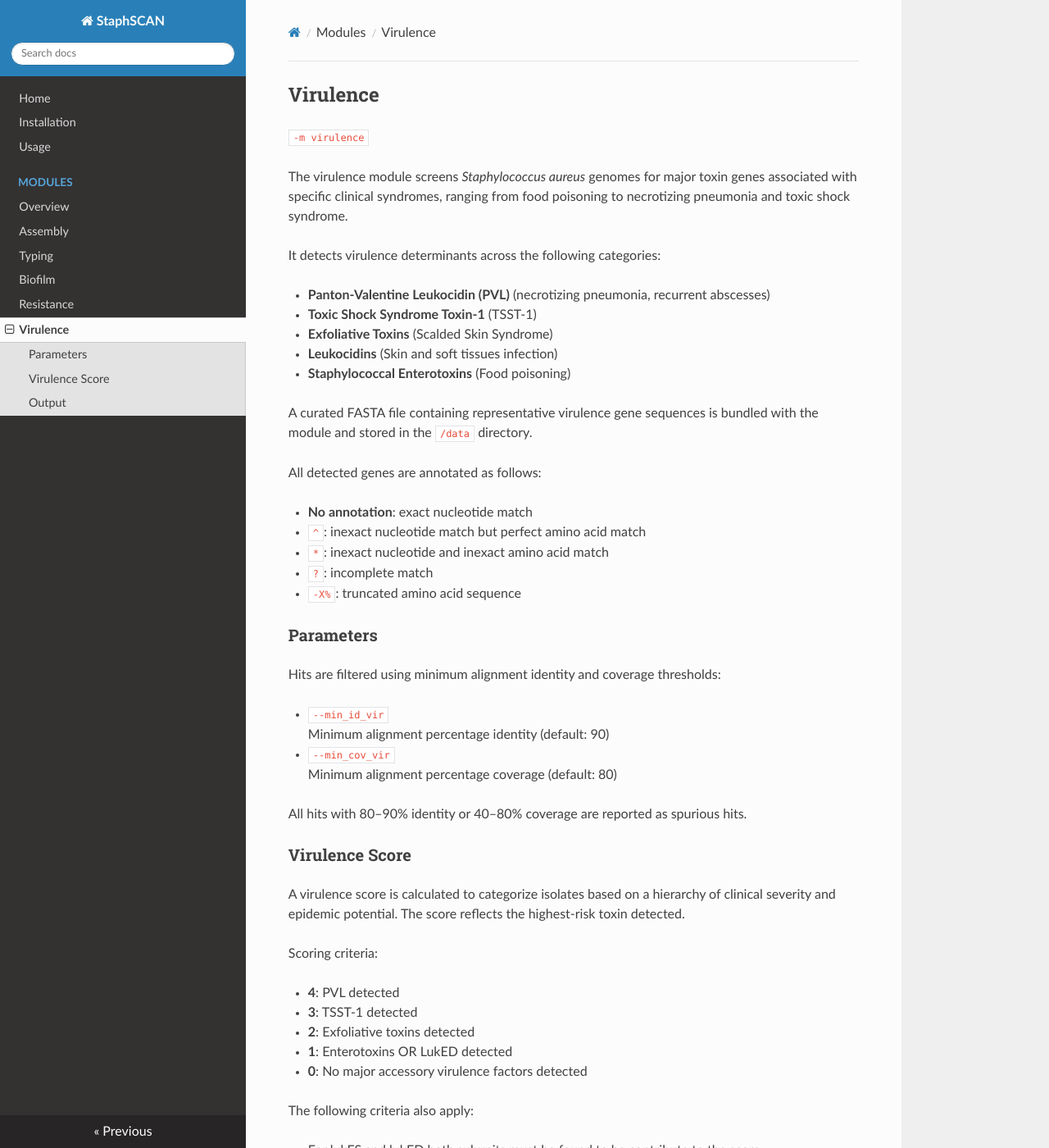
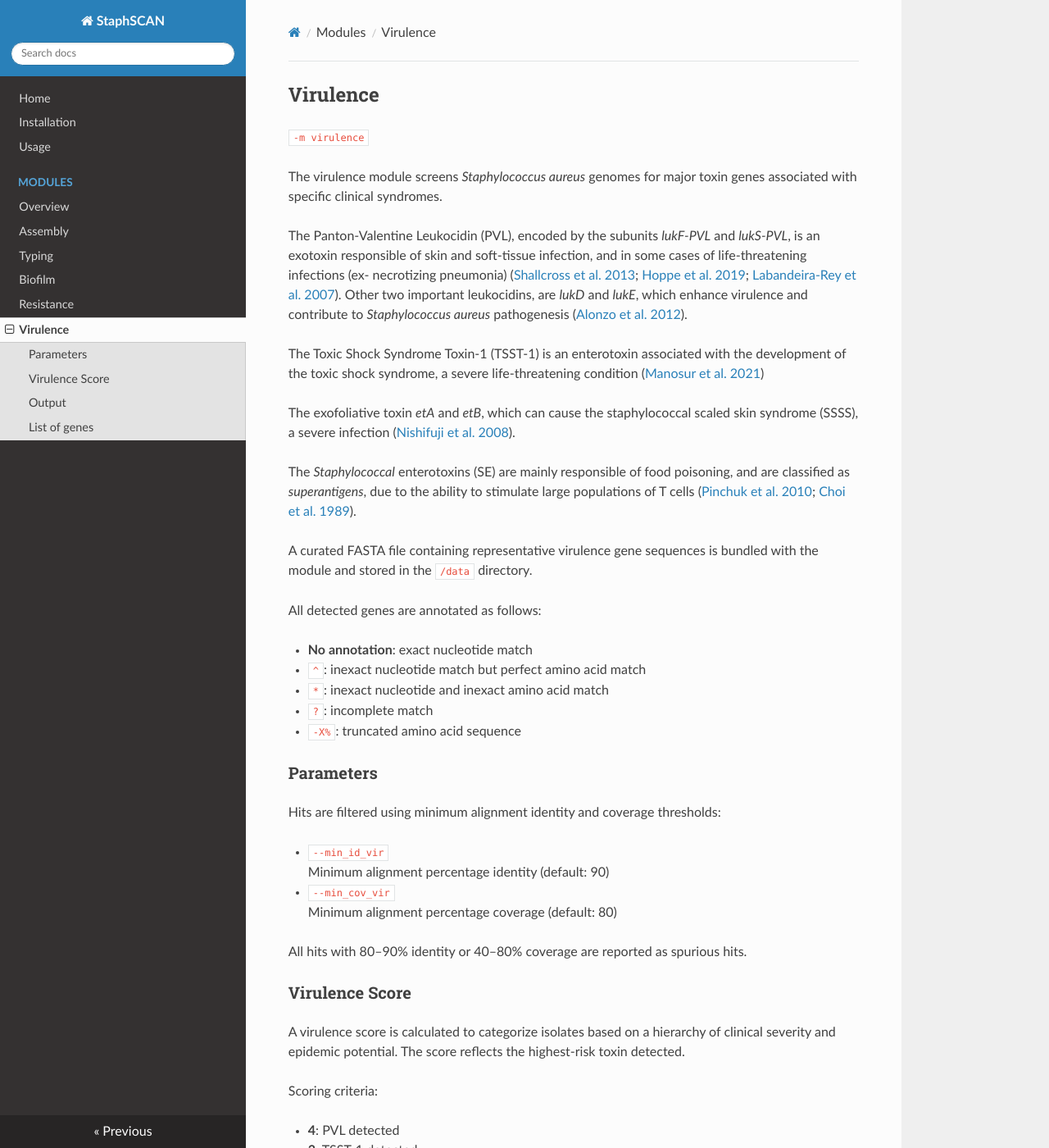
Before and after one commit to riccabolla/StaphSCAN, an MkDocs documentation site: the page built from docs/virulence.md, in a window 1280 px wide and 1400 px high. Shown: the whole window at 82% size. Built offline with MkDocs 1.6.1, drawn with Linux system fonts in a browser that asks for light colours; nearby versions of some CDN libraries; some of the changed text lies outside the part shown.

Commit message:
variants added and included gene references

```diff
--- a/docs/virulence.md
+++ b/docs/virulence.md
@@ -2,15 +2,17 @@
 
 ``-m virulence``
 
-The virulence module screens *Staphylococcus aureus* genomes for major toxin genes associated with specific clinical syndromes, ranging from food poisoning to necrotizing pneumonia and toxic shock syndrome.
+The virulence module screens *Staphylococcus aureus* genomes for major toxin genes associated with specific clinical syndromes.
 
-It detects virulence determinants across the following categories:
+The Panton-Valentine Leukocidin (PVL), encoded by the subunits *lukF-PVL* and *lukS-PVL*, is an exotoxin responsible of skin and soft-tissue infection, and in some cases of life-threatening infections (ex- necrotizing pneumonia) ([Shallcross et al. 2013](https://pmc.ncbi.nlm.nih.gov/articles/PMC3530297/); [Hoppe et al. 2019](https://pmc.ncbi.nlm.nih.gov/articles/PMC6756729/); [ Labandeira-Rey et al. 2007](https://pubmed.ncbi.nlm.nih.gov/17234914/)).
+Other two important leukocidins, are *lukD* and *lukE*, which enhance virulence and contribute to *Staphylococcus aureus* pathogenesis ([Alonzo et al. 2012](https://pubmed.ncbi.nlm.nih.gov/22142035/)).
 
-- **Panton-Valentine Leukocidin (PVL)** (necrotizing pneumonia, recurrent abscesses)
-- **Toxic Shock Syndrome Toxin-1** (TSST-1)
-- **Exfoliative Toxins** (Scalded Skin Syndrome)
-- **Leukocidins** (Skin and soft tissues infection)
-- **Staphylococcal Enterotoxins** (Food poisoning)
+The Toxic Shock Syndrome Toxin-1 (TSST-1) is an enterotoxin associated with the development of the toxic shock syndrome, a severe life-threatening condition ([Manosur et al. 2021](https://www.mdpi.com/2072-6651/13/10/677))
+
+The exofoliative toxin *etA* and *etB*, which can cause the staphylococcal scaled skin syndrome (SSSS), a severe infection ([Nishifuji et al. 2008](https://pubmed.ncbi.nlm.nih.gov/17582744/)).
+
+The *Staphylococcal* enterotoxins (SE) are mainly responsible of food poisoning, and are classified as *superantigens*, due to the ability to stimulate large populations of T cells ([Pinchuk et al. 2010](https://pmc.ncbi.nlm.nih.gov/articles/PMC3153290/); [Choi et al. 1989](https://pubmed.ncbi.nlm.nih.gov/2479030/)).
+
 
 A curated FASTA file containing representative virulence gene sequences is bundled with the module and stored in the `/data` directory.
 
@@ -43,14 +45,16 @@
 - **4**: PVL detected
 - **3**: TSST-1 detected
 - **2**: Exfoliative toxins detected
-- **1**: Enterotoxins OR LukED detected
+- **1**: *Staphylococcal* enterotoxins (SE) OR LukED detected
 - **0**: No major accessory virulence factors detected
 
 The following criteria also apply:
 
-* For lukFS and lukED both subunits must be found to be contribute to the score
+* For lukFS and lukED both subunits must be found to contribute to the score
 
-*  Genes reported in the `truncated_virulence_hits` and `spurious_virulence_hits` columns do not contribute to the virulence score.
+* Genes reported in the `truncated_virulence_hits` and `spurious_virulence_hits` columns do not contribute to the virulence score.
+
+* Only the "most relevant" gene is considered, the cumulative presence of multiple genes do not contribute to the score.
 
 ### Output
 
@@ -59,10 +63,30 @@
 | Field | Description |
 |------|------------|
 | `vir_score` | Virulence score (0–4) |
-| `vir_pvl` | Detection status of Panton-Valentine Leukocidin (Positive, Partial, or -) |
+| `vir_pvl` | Detection of Panton-Valentine Leukocidin (Positive, Partial, or -) |
 | `vir_tsst` | Detected Toxic Shock Syndrome Toxin genes |
 | `vir_et` | Detected exfoliative toxin genes |
-| `vir_lukED` | Detection status of Leukocidin ED (Positive, Partial, or -) |
-| `vir_se` | Detected enterotoxin genes |
+| `vir_lukED` | Detection of Leukocidin ED (Positive, Partial, or -) |
+| `vir_se` | Detected *Staphylococcal* enterotoxin genes |
 | `truncated_virulence_hits` | Genes with truncations or premature stop codons |
 | `spurious_virulence_hits` | Genes with weak hits |
+
+### List of genes
+
+| Gene |Accession^ |Citation|
+|------|----------|--------|
+|etA|[AAA17490](https://www.ncbi.nlm.nih.gov/protein/AAA17490)|[Sakurai et al. 1988](https://pubmed.ncbi.nlm.nih.gov/3183619/)|
+|etB|[ WP_010994026](https://www.ncbi.nlm.nih.gov/protein/WP_010994026)|[Lee at al. 1987](https://pubmed.ncbi.nlm.nih.gov/3040666/)|
+|etD|[QNW86327.1](http://www.ncbi.nlm.nih.gov/protein/QNW86327.1)|[Caban et al. 2020](https://pmc.ncbi.nlm.nih.gov/articles/PMC7670629/)|
+|etE|[AUG74510.1](https://www.ncbi.nlm.nih.gov/protein/AUG74510.1)|[Le Marechal et al. 2011](https://pubmed.ncbi.nlm.nih.gov/21398544/)|
+|lukD|[WP_000782464](https://www.ncbi.nlm.nih.gov/protein/WP_000782464); [WP_000782469](https://www.ncbi.nlm.nih.gov/protein/WP_000782469); [YP_500453](https://www.ncbi.nlm.nih.gov/protein/YP_500453); [WP_000782463](https://www.ncbi.nlm.nih.gov/protein/WP_000782463)|[Gravet et al. 1998](https://pubmed.ncbi.nlm.nih.gov/9781679/)|
+|lukE| [WP_000473596](https://www.ncbi.nlm.nih.gov/protein/WP_000473596); [WP_000473600](https://www.ncbi.nlm.nih.gov/protein/WP_000473600); [YP_500454](https://www.ncbi.nlm.nih.gov/protein/YP_500454); [WP_000473593](https://www.ncbi.nlm.nih.gov/protein/WP_000473593) |[Gravet et al. 1998](https://pubmed.ncbi.nlm.nih.gov/9781679/)|
+|lukF|[WP_024937002](https://www.ncbi.nlm.nih.gov/protein/WP_024937002) |[Kaneko et al. 1997](https://pubmed.ncbi.nlm.nih.gov/9404084/); [Badarau et al 2017](https://pubmed.ncbi.nlm.nih.gov/28455832/)|
+|lukS|[WP_000239545](https://www.ncbi.nlm.nih.gov/protein/WP_000239545) |[Kaneko et al. 1997](https://pubmed.ncbi.nlm.nih.gov/9404084/); [Badarau et al 2017](https://pubmed.ncbi.nlm.nih.gov/28455832/)|
+|sea|[WP_000750406](https://www.ncbi.nlm.nih.gov/protein/WP_000750406); [WP_000750412](https://www.ncbi.nlm.nih.gov/protein/WP_000750412) |[Betley et al. 1988](https://pubmed.ncbi.nlm.nih.gov/3335483/)|
+|sec|[WP_001043550](https://www.ncbi.nlm.nih.gov/protein/WP_001043550); [WP_000278088](https://www.ncbi.nlm.nih.gov/protein/WP_000278088); [WP_001043551](https://www.ncbi.nlm.nih.gov/protein/WP_001043551) |[Bohach et al. 1987](https://pubmed.ncbi.nlm.nih.gov/2823067/); [Chen et al. 2001](https://pubmed.ncbi.nlm.nih.gov/11764893/)|
+|seh|[WP_000608674](https://www.ncbi.nlm.nih.gov/protein/WP_000608674)|[Nilsson et al. 1999](https://pubmed.ncbi.nlm.nih.gov/10586065/)|
+|sell|[WP_000746599](https://www.ncbi.nlm.nih.gov/protein/WP_000746599); [WP_000746597](https://www.ncbi.nlm.nih.gov/protein/WP_000746597)|[Baba et al. 2008](https://pubmed.ncbi.nlm.nih.gov/17951380/) |
+|selk|[WP_000733775](https://www.ncbi.nlm.nih.gov/protein/WP_000733775); [WP_000733771](https://www.ncbi.nlm.nih.gov/protein/WP_000733771); [WP_000734020](https://www.ncbi.nlm.nih.gov/protein/WP_000734020)|-|
+|selq|[WP_001033316](https://www.ncbi.nlm.nih.gov/protein/WP_001033316);[WP_001033320](https://www.ncbi.nlm.nih.gov/protein/WP_001033320);[ WP_001033321](https://www.ncbi.nlm.nih.gov/protein/WP_001033321) |[McClure et al. 2018](https://pubmed.ncbi.nlm.nih.gov/30042755/)|
+|tsst-1|||
```
Also changed, not shown: 1 other file.
